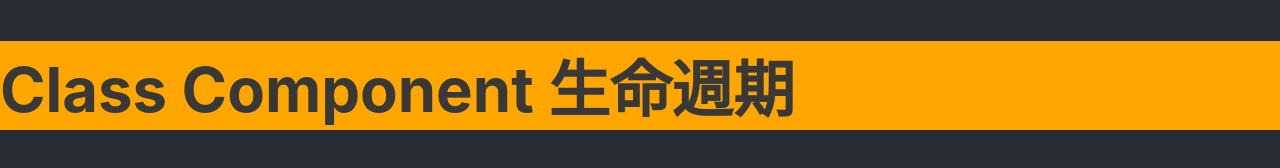
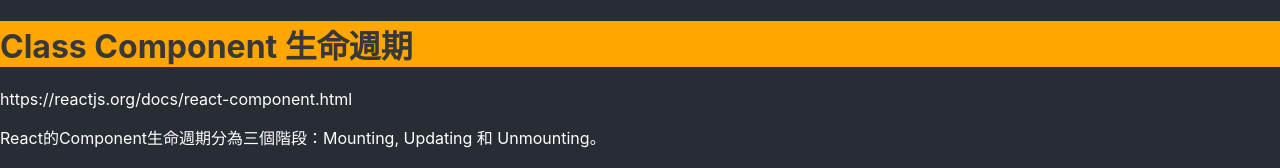
Before and after one commit to Bobo100/React-Class-Component-LifeCycle, a Next.js app: page / in a window 1280 px wide. Shown: the top 168 px of the page. Built offline with nearby package versions, Linux system fonts and the light colour scheme.

Commit message:
Update index.module.scss

```diff
--- a/styles/index.module.scss
+++ b/styles/index.module.scss
@@ -1,10 +1,10 @@
 .img_size {
-    width: 70vw
+    width: 70vw;
 }
 
 .h1 {
     background-color: #ffa601;
     color: #383838;
-    font-size: calc(36px + 2vw);
+    font-size: 2em;
     font-weight: 700;
 }
```
